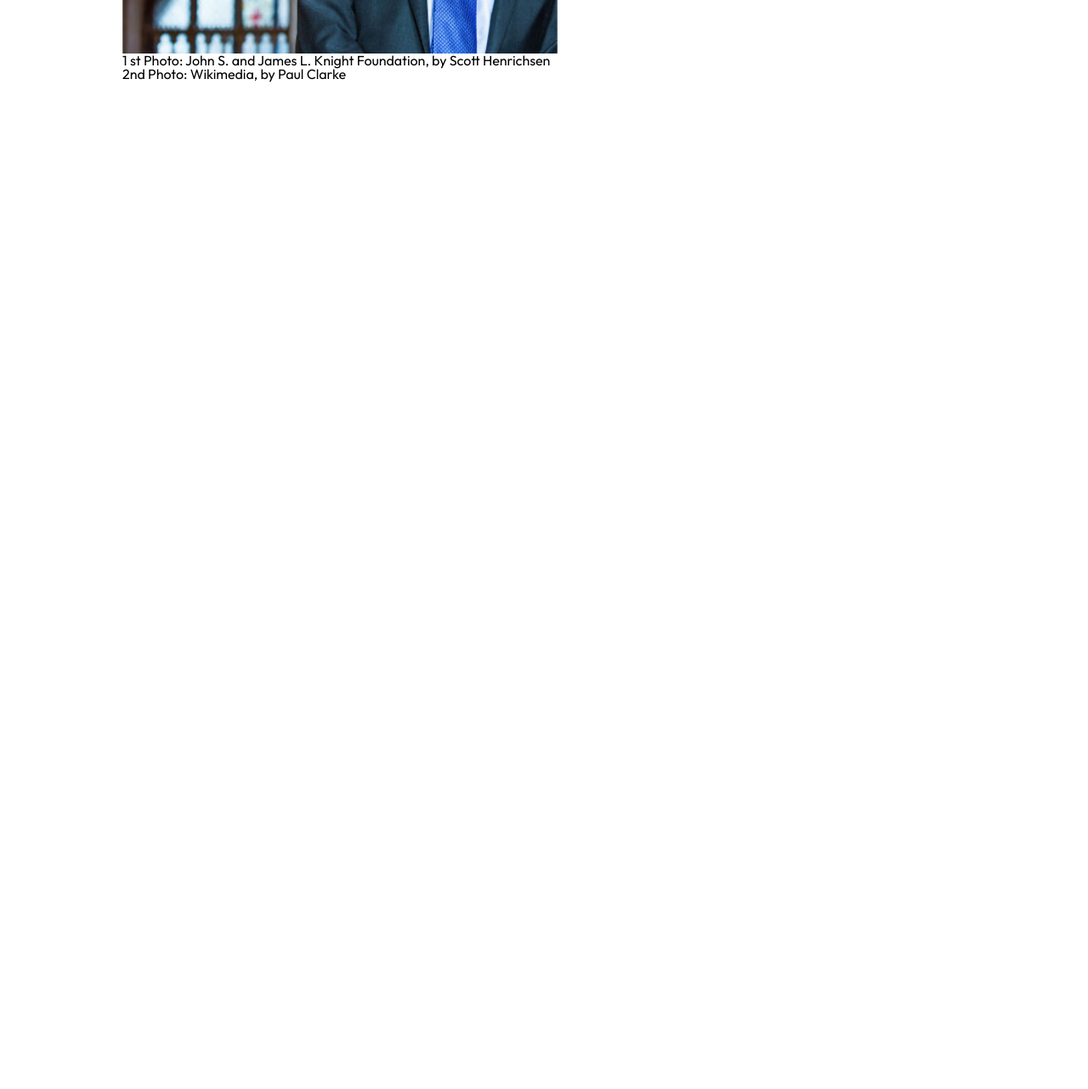
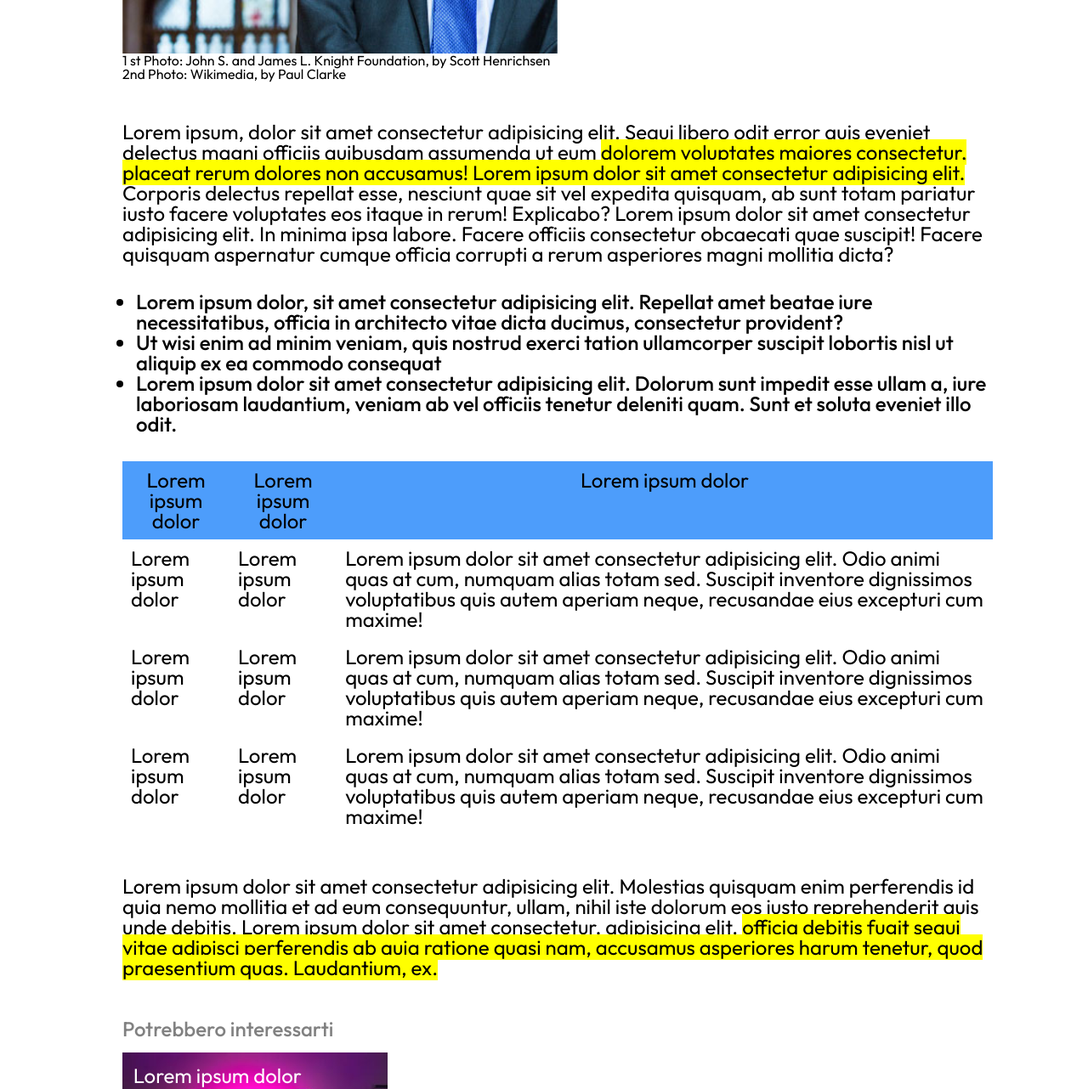
Before and after one commit to danielaconceicao/html-css-booleaner, a plain HTML site: page index.html in a window 1280 px wide. Shown: the part 1240-2522 px from the top of the page at 85% size. Before the commit the page ends 1337 px from the top, so only its background shows below. Drawn offline with nearby package versions, Linux system fonts and the light colour scheme.

Commit message:
last section finalised

```diff
--- /dev/null
+++ b/asset/css/reset.css
@@ -0,0 +1,46 @@
+/* http://meyerweb.com/eric/tools/css/reset/
+   v2.0 | 20110126
+   License: none (public domain)
+*/
+
+html, body, div, span, applet, object, iframe,
+h1, h2, h3, h4, h5, h6, p, blockquote, pre,
+a, abbr, acronym, address, big, cite, code,
+del, dfn, em, img, ins, kbd, q, s, samp,
+small, strike, strong, sub, sup, tt, var,
+b, u, i, center,
+dl, dt, dd, ol, ul, li,
+fieldset, form, label, legend,
+table, caption, tbody, tfoot, thead, tr, th, td,
+article, aside, canvas, details, embed,
+figure, figcaption, footer, header, hgroup,
+menu, nav, output, ruby, section, summary,
+time, mark, audio, video {
+	margin: 0;
+	padding: 0;
+	border: 0;
+	font-size: 100%;
+	font: inherit;
+	vertical-align: baseline;
+}
+/* HTML5 display-role reset for older browsers */
+article, aside, details, figcaption, figure,
+footer, header, hgroup, menu, nav, section {
+	display: block;
+}
+body {
+	line-height: 1;
+}
+
+blockquote, q {
+	quotes: none;
+}
+blockquote:before, blockquote:after,
+q:before, q:after {
+	content: '';
+	content: none;
+}
+table {
+	border-collapse: collapse;
+	border-spacing: 0;
+}
--- a/asset/css/style.css
+++ b/asset/css/style.css
@@ -1,5 +1,5 @@
 body{
-    font-family: "Outfit", sans-serif;;
+    font-family: "Outfit", sans-serif;
 }
 
 header{
@@ -60,3 +60,68 @@ main{
 img{
     display: block;
 }
+
+.main__section{
+    padding-top: 2rem;
+    font-size: 1.5rem;
+}
+
+.main__section p{
+    padding: 1rem 0 2rem 0;
+}
+
+ul{
+    font-weight: 500;
+    padding-left: 1rem;
+    padding-bottom: 2rem;
+}
+
+table{
+ margin-bottom: 2rem;
+}
+
+thead{
+    background-color: #4D9DFB;
+}
+
+td{
+    padding: 10px;
+}
+
+th{
+    padding: 10px;
+}
+
+h2{
+    color: #818181;
+    font-size: 1.5rem;
+    font-weight: 500;
+    padding: 1rem 0;
+}
+
+.last__section{
+    position: relative;
+    padding-bottom: 2rem;
+}
+
+.last__section__img{
+    padding-bottom: 1.5rem;
+}
+
+.text{
+    color: #ffff;
+    position: absolute;
+    padding-left: .8rem;
+    font-size: 1.5rem;
+}
+
+.first__text{
+    top: 13%;
+    padding-left: .8rem;
+}
+
+.second__text{
+    position: absolute;
+    top: 55%;
+    bottom: 50%;
+}
--- a/index.html
+++ b/index.html
@@ -4,7 +4,8 @@
     <meta charset="UTF-8">
     <meta name="viewport" content="width=device-width, initial-scale=1.0">
     <title>booleaner</title>
-    <link rel="stylesheet" href="https://cdnjs.cloudflare.com/ajax/libs/meyer-reset/2.0/reset.min.css" integrity="sha512-NmLkDIU1C/C88wi324HBc+S2kLhi08PN5GDeUVVVC/BVt/9Izdsc9SVeVfA1UZbY3sHUlDSyRXhCzHfr6hmPPw==" crossorigin="anonymous" referrerpolicy="no-referrer" />
+    <link rel="stylesheet" href="asset/css/reset.css">
+    <!-- <link rel="stylesheet" href="https://cdnjs.cloudflare.com/ajax/libs/meyer-reset/2.0/reset.min.css" integrity="sha512-NmLkDIU1C/C88wi324HBc+S2kLhi08PN5GDeUVVVC/BVt/9Izdsc9SVeVfA1UZbY3sHUlDSyRXhCzHfr6hmPPw==" crossorigin="anonymous" referrerpolicy="no-referrer" /> -->
     <link rel="preconnect" href="https://fonts.googleapis.com">
     <link rel="preconnect" href="https://fonts.gstatic.com" crossorigin>
     <link href="https://fonts.googleapis.com/css2?family=Outfit:wght@100..900&display=swap" rel="stylesheet">
@@ -22,14 +23,60 @@
             <p class="subject__paragraph">Scritto da <span class="subject__span-color">The Booleaner</span></p>
             <p class="subject__paragraph subject__paragraph-weigth">il 10/10/2020</p>
         </div>
+
         <div class="main__img">
             <img class="first__image" src="asset/image/tim-1.jpg" alt="Image of Tim Berners-Lee">
             <img class="second__image" src="asset/image/tim-2.jpg" alt="Image of Tim Berners-Lee">
             <p>1 st Photo: John S. and James L. Knight Foundation, by Scott Henrichsen</p>
             <p>2nd Photo: Wikimedia, by Paul Clarke</p>
         </div>
+
+        <section class="main__section">
+            <p>Lorem ipsum, dolor sit amet consectetur adipisicing elit. Sequi libero odit error quis eveniet delectus magni officiis quibusdam assumenda ut eum <mark>dolorem voluptates maiores consectetur, placeat rerum dolores non accusamus! Lorem ipsum dolor sit amet consectetur adipisicing elit.</mark> Corporis delectus repellat esse, nesciunt quae sit vel expedita quisquam, ab sunt totam pariatur iusto facere voluptates eos itaque in rerum! Explicabo? Lorem ipsum dolor sit amet consectetur adipisicing elit. In minima ipsa labore. Facere officiis consectetur obcaecati quae suscipit! Facere quisquam aspernatur cumque officia corrupti a rerum asperiores magni mollitia dicta?</p>
+
+            <ul>
+                <li>Lorem ipsum dolor, sit amet consectetur adipisicing elit. Repellat amet beatae iure necessitatibus, officia in architecto vitae dicta ducimus, consectetur provident? </li>
+                <li>Ut wisi enim ad minim veniam, quis nostrud exerci tation ullamcorper suscipit lobortis nisl ut aliquip ex ea commodo consequat</li>
+                <li>Lorem ipsum dolor sit amet consectetur adipisicing elit. Dolorum sunt impedit esse ullam a, iure laboriosam laudantium, veniam ab vel officiis tenetur deleniti quam. Sunt et soluta eveniet illo odit.</li>
+            </ul>
+
+            <table>
+                <thead>
+                    <tr>
+                        <th>Lorem ipsum dolor</th>
+                        <th>Lorem ipsum dolor</th>
+                        <th>Lorem ipsum dolor</th>
+                    </tr>
+                </thead>
+                <tbody>
+                    <tr>
+                        <td>Lorem ipsum dolor</td>
+                        <td>Lorem ipsum dolor</td>
+                        <td>Lorem ipsum dolor sit amet consectetur adipisicing elit. Odio animi quas at cum, numquam alias totam sed. Suscipit inventore dignissimos voluptatibus quis autem aperiam neque, recusandae eius excepturi cum maxime!</td>
+                    </tr>
+                    <tr>
+                        <td>Lorem ipsum dolor</td>
+                        <td>Lorem ipsum dolor</td>
+                        <td>Lorem ipsum dolor sit amet consectetur adipisicing elit. Odio animi quas at cum, numquam alias totam sed. Suscipit inventore dignissimos voluptatibus quis autem aperiam neque, recusandae eius excepturi cum maxime!</td>
+                    </tr>
+                    <tr>
+                        <td>Lorem ipsum dolor</td>
+                        <td>Lorem ipsum dolor</td>
+                        <td>Lorem ipsum dolor sit amet consectetur adipisicing elit. Odio animi quas at cum, numquam alias totam sed. Suscipit inventore dignissimos voluptatibus quis autem aperiam neque, recusandae eius excepturi cum maxime!</td>
+                    </tr>
+                </tbody>
+            </table>
+
+            <p>Lorem ipsum dolor sit amet consectetur adipisicing elit. Molestias quisquam enim perferendis id quia nemo mollitia et ad eum consequuntur, ullam, nihil iste dolorum eos iusto reprehenderit quis unde debitis. Lorem ipsum dolor sit amet consectetur, adipisicing elit. <mark>officia debitis fugit sequi vitae adipisci perferendis ab quia ratione quasi nam, accusamus asperiores harum tenetur, quod praesentium quas. Laudantium, ex.</mark></p>
+        </section>
+
+        <section class="last__section">
+            <h2>Potrebbero interessarti</h2>
+            <img class="last__section__img last__section__first-img" src="asset/image/monitor.jpg" alt="">
+            <p class="text first__text">Lorem ipsum dolor</p>
+            <img class="last__section__img" src="asset/image/graph.jpg" alt="">
+            <p class="text second__text">Lorem ipsum dolor</p>
+        </section>
       </main>
-      <!-- page footer -->
-       <footer></footer>
 </body>
 </html>
```
